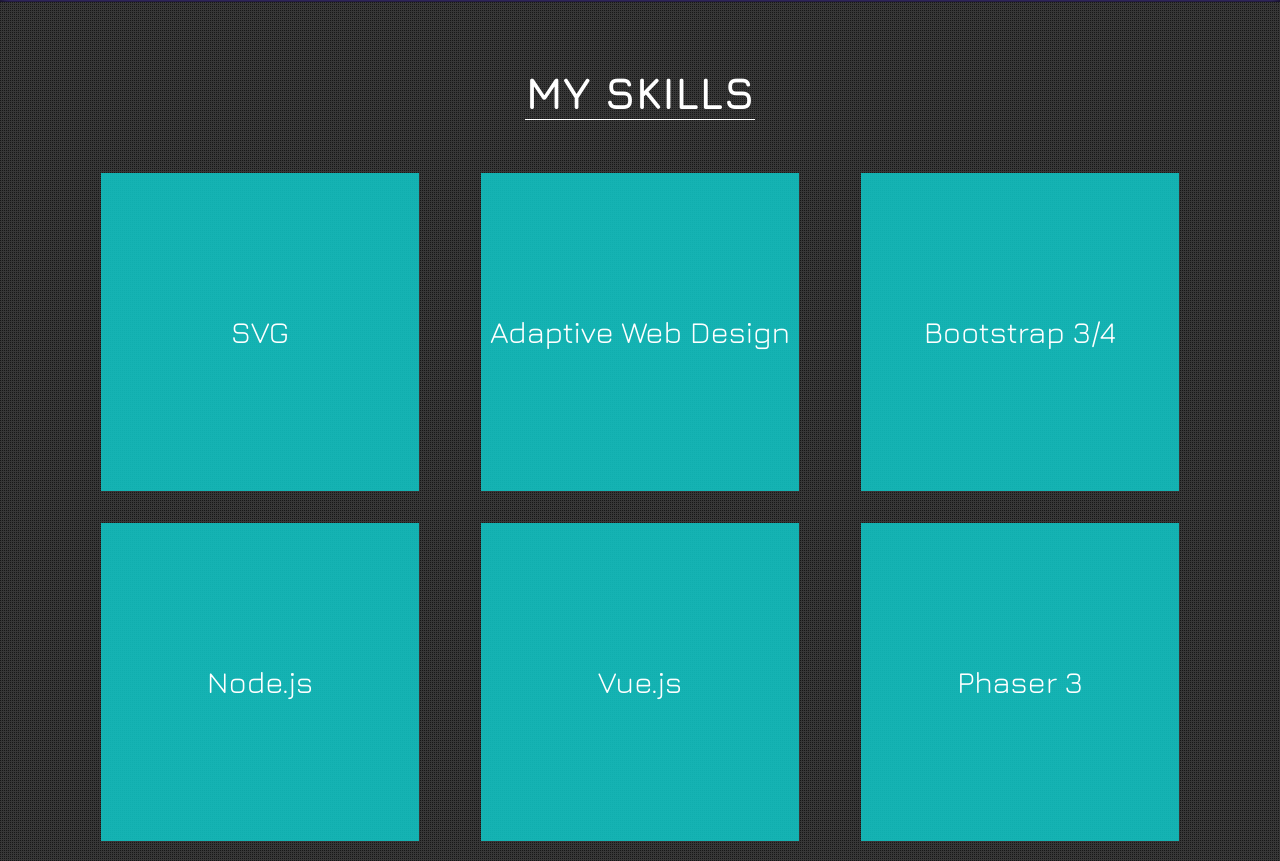
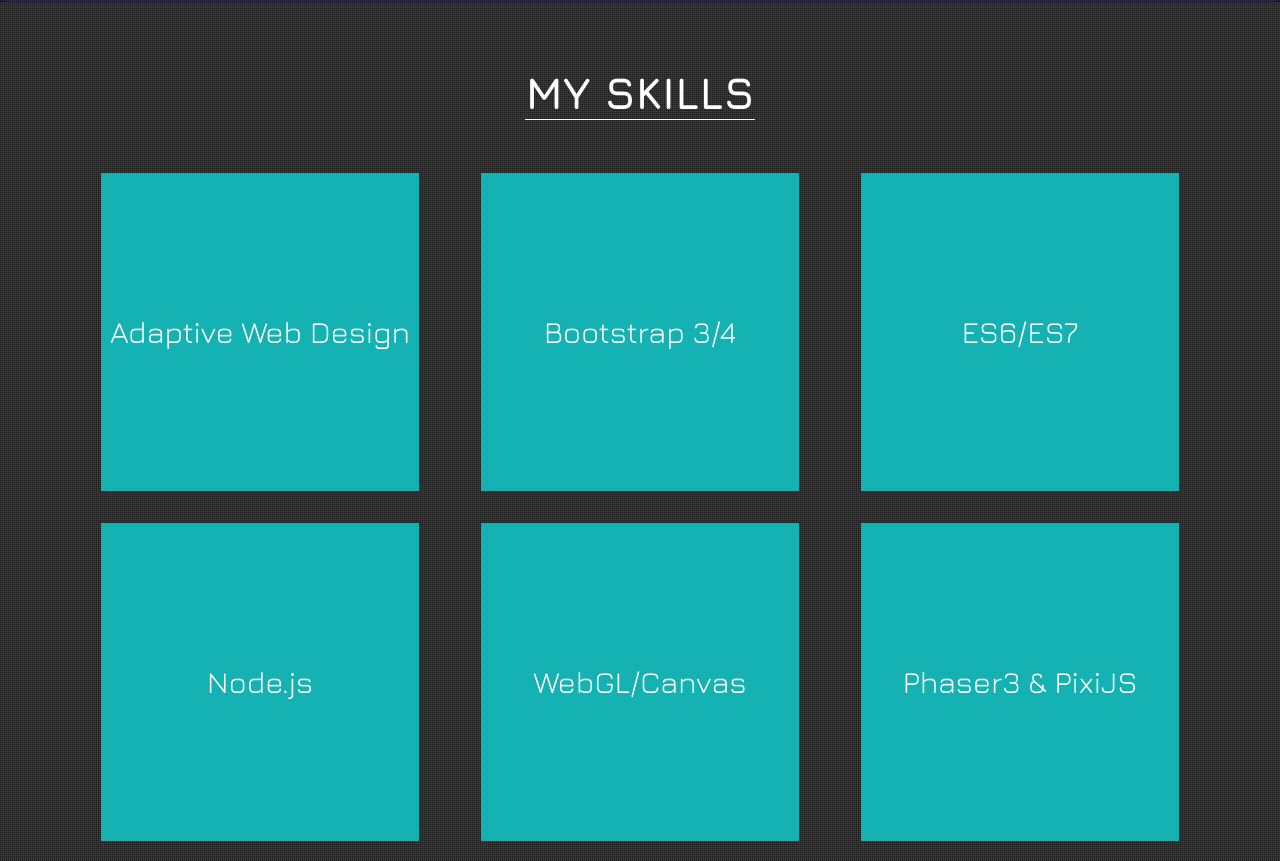
Before and after one commit to alterfan/badrams.ru, a website: page public/index.html in a window 1280 px wide. Shown: the part 1368-2229 px from the top of the page. Drawn offline with nearby package versions, Linux system fonts and the light colour scheme.

Commit message:
skills updated

```diff
--- a/public/skills.html
+++ b/public/skills.html
@@ -1,13 +1,6 @@
 <h1 class="">My Skills</h1>
 <div class="container">
 	<div class="row">
-		<div class="col-md-4">
-			<div class="skills__square wow fade-in-down">
-				<div class="skills__square__wrapper">
-					<div class="skills__square__content">SVG</div>
-				</div>
-			</div>
-		</div>
 		<div class="col-md-4">
 			<div class="skills__square wow fadeIn">
 				<div class="skills__square__wrapper">
@@ -25,21 +18,28 @@
 		<div class="col-md-4">
 			<div class="skills__square wow fade-in-down">
 				<div class="skills__square__wrapper">
-					<div class="skills__square__content">Node.js</div>
+					<div class="skills__square__content">ES6/ES7</div>
 				</div>
 			</div>
 		</div>
 		<div class="col-md-4">
 			<div class="skills__square wow fadeIn">
 				<div class="skills__square__wrapper">
-					<div class="skills__square__content">Vue.js</div>
+					<div class="skills__square__content">Node.js</div>
+				</div>
+			</div>
+		</div>
+		<div class="col-md-4">
+			<div class="skills__square wow fade-in-down">
+				<div class="skills__square__wrapper">
+					<div class="skills__square__content">WebGL/Canvas</div>
 				</div>
 			</div>
 		</div>
 		<div class="col-md-4">
 			<div class="skills__square wow fadeInRight">
 				<div class="skills__square__wrapper">
-					<div class="skills__square__content">Phaser 3</div>
+					<div class="skills__square__content">Phaser3 & PixiJS</div>
 				</div>
 			</div>
 		</div>
--- a/public/works.html
+++ b/public/works.html
@@ -36,7 +36,7 @@
 						Одностраничный сайт, для компании Schlitz. Посвященный выходу новой линейки их
 						фирменного пива.
 					</p>
-					<a href="http://badrams.ru/schlitz/">
+					<a href="http://badrams.site/schlitz/">
 						<i class="fa fa-eye"></i>
 					</a>
 				</div>
```
Also changed, not shown: 1 other file.
